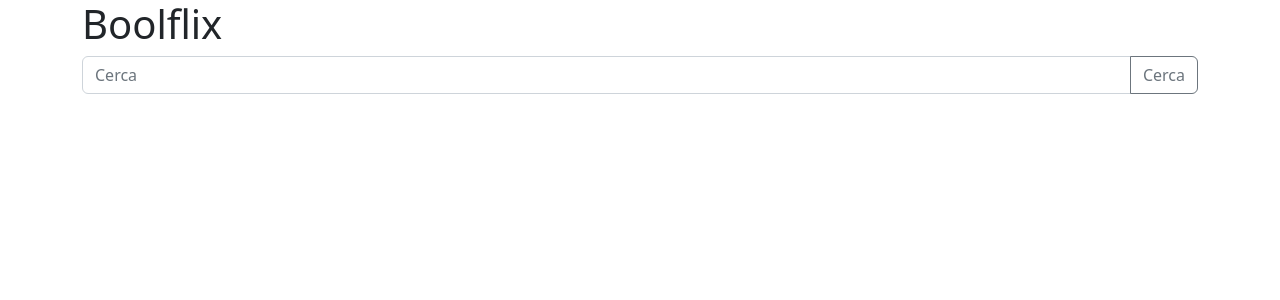
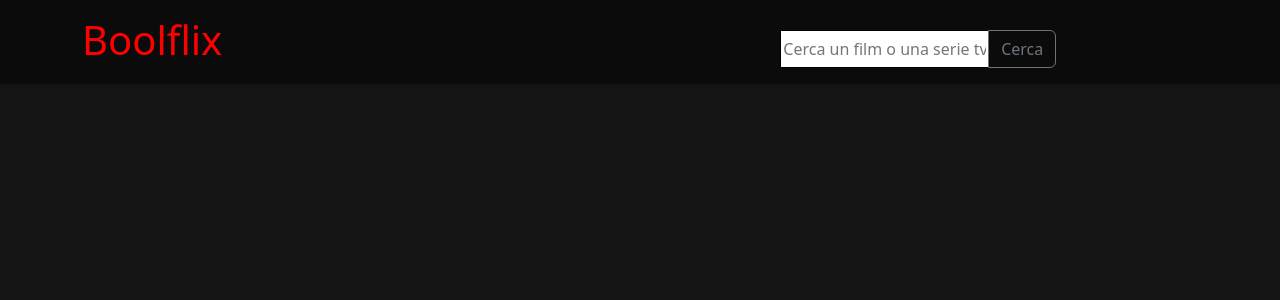
Before and after one commit to SaraDonzellini/vite-boolflix, a Vue app: page / in a window 1280 px wide. Shown: the top 300 px of the page. Built offline with nearby package versions, Linux system fonts and the light colour scheme.

Commit message:
trying toshow information on mouse-hover

```diff
--- a/src/App.vue
+++ b/src/App.vue
@@ -65,5 +65,9 @@ export default {
 </template>
 
 <style lang="scss">
+  header{
+    background-color: #0b0b0b;
+    color: red
 
+  }
 </style>
--- a/src/assets/styles/style.scss
+++ b/src/assets/styles/style.scss
@@ -1 +1,7 @@
 @import "../../../node_modules/bootstrap/scss/bootstrap.scss";
+
+
+body{
+  background-color: #141414;
+  color: white;
+}
--- a/src/components/AppHeader.vue
+++ b/src/components/AppHeader.vue
@@ -15,12 +15,14 @@ export default {
   <section class="container">
     <div class="row">
       <div class="col-12">
-        <h1>Boolflix</h1>
-        <div class="input-group mb-3">
-          <input type="text" class="form-control" placeholder="Cerca" aria-label="Recipient's username"
-            aria-describedby="button-search" v-model="store.searchText" @keyup.enter="$emit('search')">
-          <button class="btn btn-outline-secondary" type="button" id="button-search"
-            @click="$emit('search')">Cerca</button>
+        <div class="box">
+          <h1>Boolflix</h1>
+          <div class="input-group mb-3">
+            <input type="text" class="my_form" placeholder="Cerca un film o una serie tv" aria-label="Recipient's username"
+              aria-describedby="button-search" v-model="store.searchText" @keyup.enter="$emit('search')">
+            <button class="btn btn-outline-secondary" type="button" id="button-search"
+              @click="$emit('search')">Cerca</button>
+          </div>
         </div>
 
 
@@ -30,5 +32,19 @@ export default {
 </template>
 
 <style lang="scss" scoped>
+  .box{
+    display:flex;
+    justify-content: space-between;
+    align-items: baseline;
+  }
+  .my_form{
+    width:50%;
+    border: 1px solid black
+  }
+
+  h1{
+    margin-right: 50%;
+    padding-top: 1rem;
+  }
 
 </style>
--- a/src/components/AppMain.vue
+++ b/src/components/AppMain.vue
@@ -5,7 +5,7 @@ import LangFlag from 'vue-lang-code-flags';
 
 export default {
   name: 'AppMain',
-  components : {
+  components: {
     LangFlag,
   },
   data() {
@@ -23,8 +23,9 @@ export default {
 <template>
   <section class="container">
     <div class="row">
-      <div class="col-4" v-for="movie in store.searchedMovie">
+      <div class="col-3" v-for="movie in store.searchedMovie">
         <img :src="`https://image.tmdb.org/t/p/w342/${movie.poster_path}`" :alt="movie.title">
+        <div class="card-box">
           <h4>
             {{ movie.title }}
           </h4>
@@ -32,11 +33,17 @@ export default {
             <em>{{ movie.original_title }}</em>
           </h6>
           <p>Language: <lang-flag :iso="movie.original_language" /></p>
-        <p>Rating: {{ Math.ceil(movie.vote_average / 2) }}</p>
+          <p>Rating: <i class="fa-solid fa-star" v-for="n in Math.ceil(movie.vote_average / 2)"></i><i
+              class="fa-regular fa-star" v-for="n in Math.floor(5 - (movie.vote_average / 2))"></i></p>
+          <p class="overview">
+            Overview: {{ movie.overview }}
+          </p>
+        </div>
       </div>
 
-      <div class="col-4" v-for="tvShow in store.searchedTvshow">
-        <img :src="`https://image.tmdb.org/t/p/w342/${tvShow.poster_path}`" :alt="tvShow.name">
+      <div class="col-3" v-for="tvShow in store.searchedTvshow">
+        <img :src="`https://image.tmdb.org/t/p/w342/${tvShow.poster_path}`" :alt="tvShow.name" @mouseenter="">
+        <div class="card-box">
           <h4>
             {{ tvShow.name }}
           </h4>
@@ -44,7 +51,13 @@ export default {
             <em>{{ tvShow.original_name }}</em>
           </h6>
           <p>Language: <lang-flag :iso="tvShow.original_language" /> </p>
-        <p>Rating: {{ Math.ceil(tvShow.vote_average / 2) }}</p>
+          <p>Rating: <i class="fa-solid fa-star" v-for="n in Math.ceil(tvShow.vote_average / 2)"></i><i
+              class="fa-regular fa-star" v-for="n in Math.floor(5 - (tvShow.vote_average / 2))"></i></p>
+          <p class="overview">
+            Overview: {{ tvShow.overview }}
+          </p>
+        </div>
+
       </div>
 
     </div>
@@ -52,5 +65,24 @@ export default {
 </template>
 
 <style lang="scss" scoped>
+.overview {
+  font-size: 0.8rem;
+}
 
+div.col-3 {
+  position: relative;
+  margin: 2rem;
+
+  img:hover {
+    filter: opacity(10%);
+  }
+}
+
+.card-box {
+  width: 330px;
+  text-align: center;
+  position: absolute;
+  bottom: 0px;
+  display:none;
+}
 </style>
```
Lines whose indentation alone changed are shown as unchanged.
